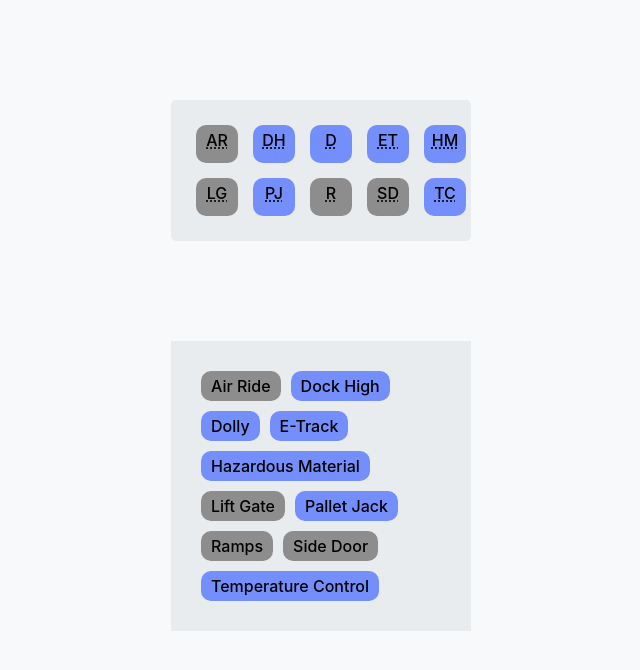
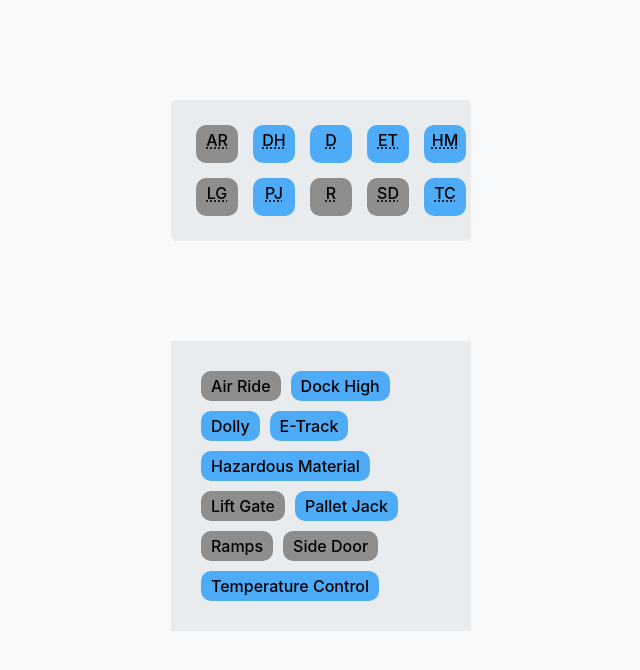
Before and after one commit to EvilCheetah/reactjs-vehicle-equipment-icons, a React (Create React App) app: page / in a window 1280 px wide. Shown: the top 670 px of the page, without its empty margins (319-959 px from the left). Built offline with nearby package versions, Linux system fonts and the light colour scheme.

Commit message:
move: absent and included class styling to the parent css

```diff
--- a/src/components/abbreviation/Abbreviation.css
+++ b/src/components/abbreviation/Abbreviation.css
@@ -24,12 +24,3 @@
     padding: 5px;
     margin: 5px 5px;
 }
-
-.included {
-    background-color: #748ffc;;
-}
-
-.absent {
-    /* display: none; */
-    background-color: #868e96;
-}
--- a/src/components/full-description/FullDescription.css
+++ b/src/components/full-description/FullDescription.css
@@ -6,7 +6,6 @@
 
 .full-description-item {
     display: inline-block;
-    background-color: #748ffc;
     border-radius: 10px;
     min-width: 2em;
 
@@ -17,8 +16,3 @@
     padding: 5px 10px;
     margin: 5px 5px;
 }
-
-.absent {
-    /* display: none; */
-    background-color: #868e96;
-}
```
